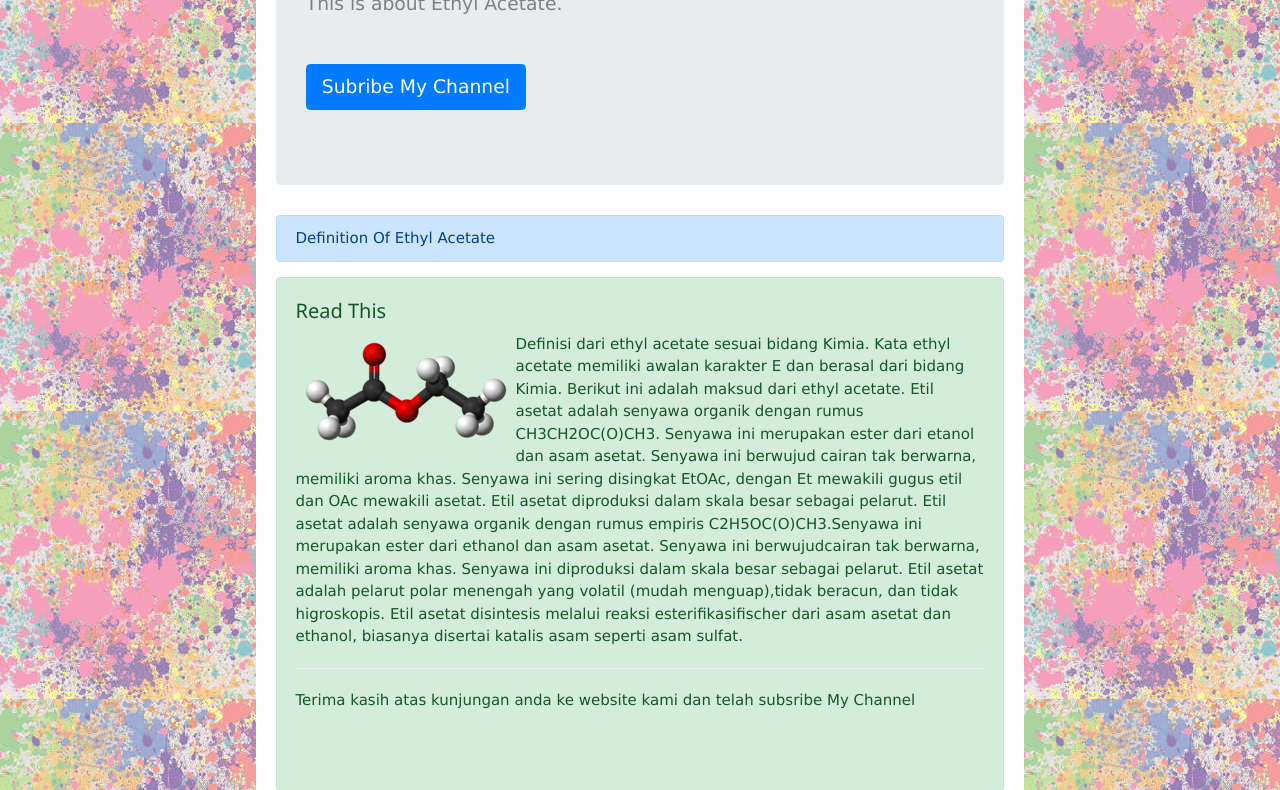
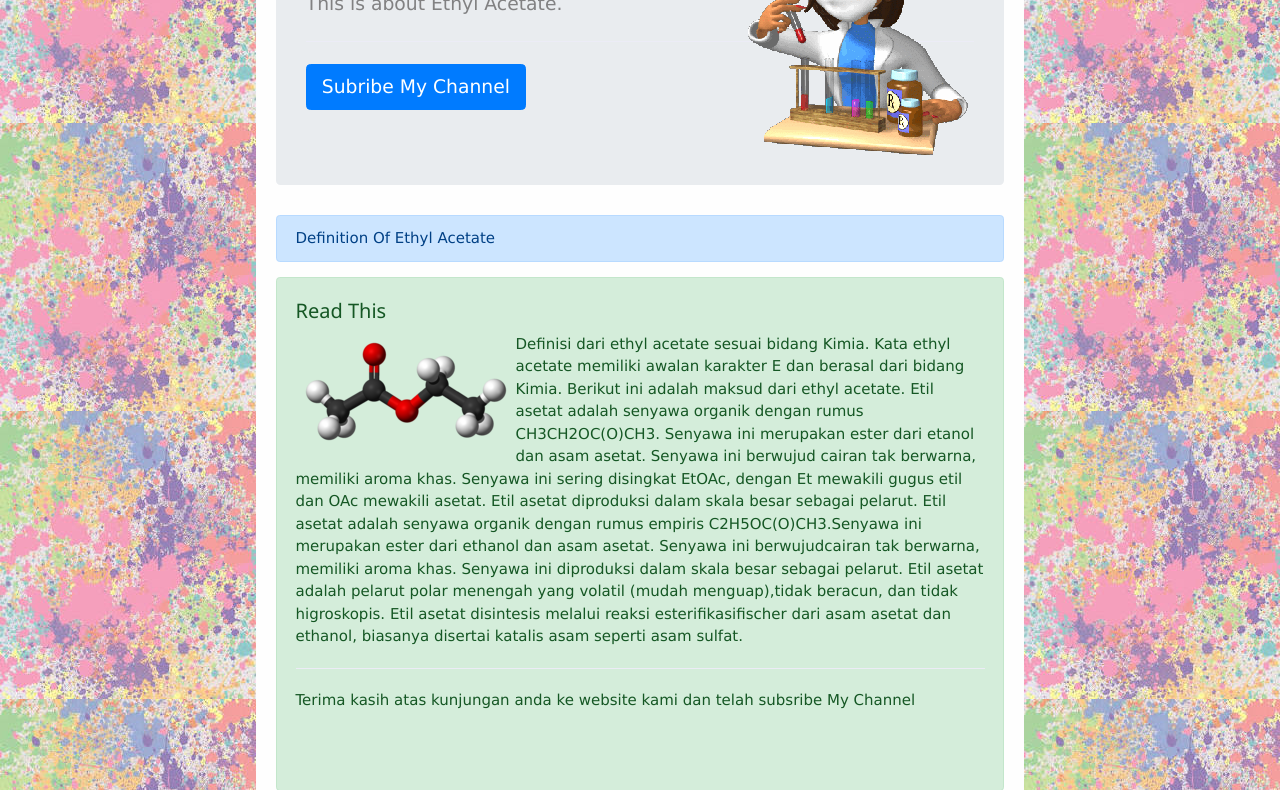
Before and after one commit to SMAKBO/tugas-labkom-2018-naiirafa, a plain HTML site: page akif.html in a window 1280 px wide. Shown: the part 165-955 px from the top of the page. Drawn offline with nearby package versions, Linux system fonts and the light colour scheme.

Commit message:
Add files via upload

```diff
--- a/akif.html
+++ b/akif.html
@@ -32,7 +32,7 @@
   <a class="navbar-brand" href="https://smakbo.github.io/tugas-labkom-2018-naiirafa/shandyka.html">Bahaya</a>
 </nav>
 <div class="jumbotron">
-  <img src="img/chem.gif.png" class="rounded float-right">
+  <img src="img/chem.gif" class="rounded float-right">
   <h1 class="display-4">Hello, Guys</h1>
   <p class="lead">This is about Ethyl Acetate.</p>
   <hr class="my-4">
```
